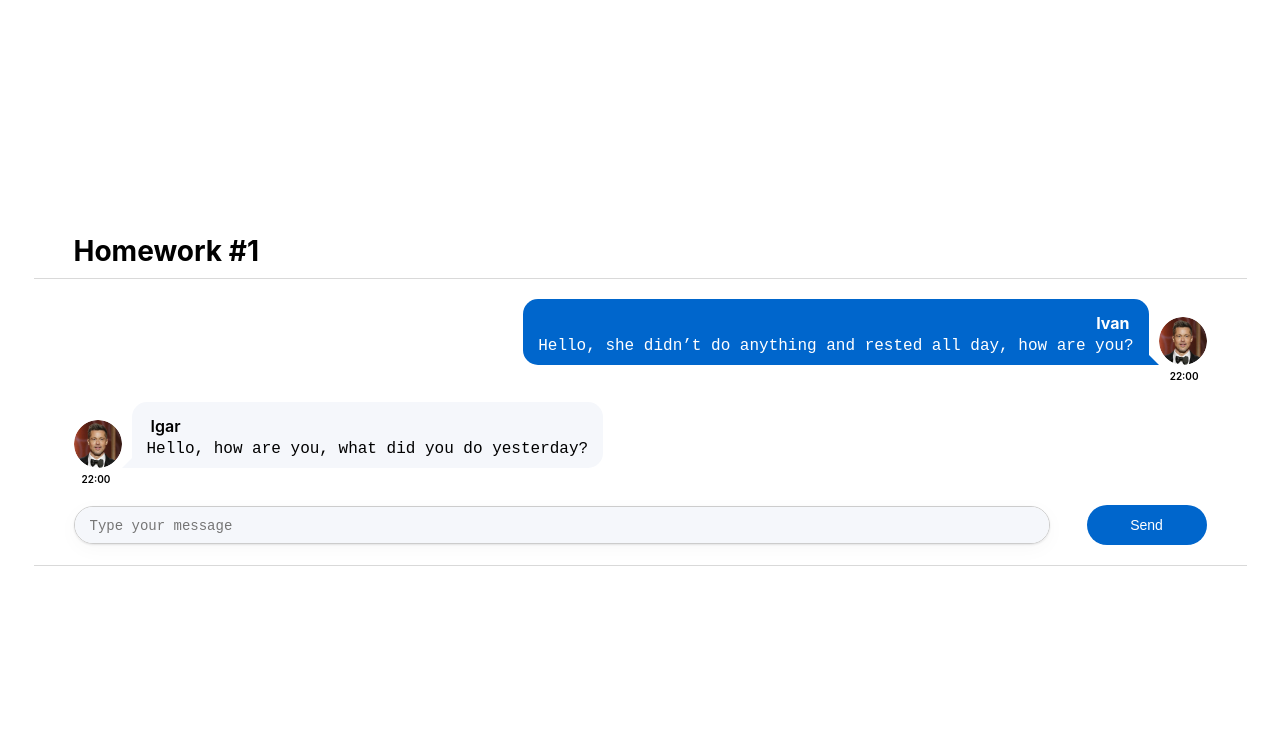
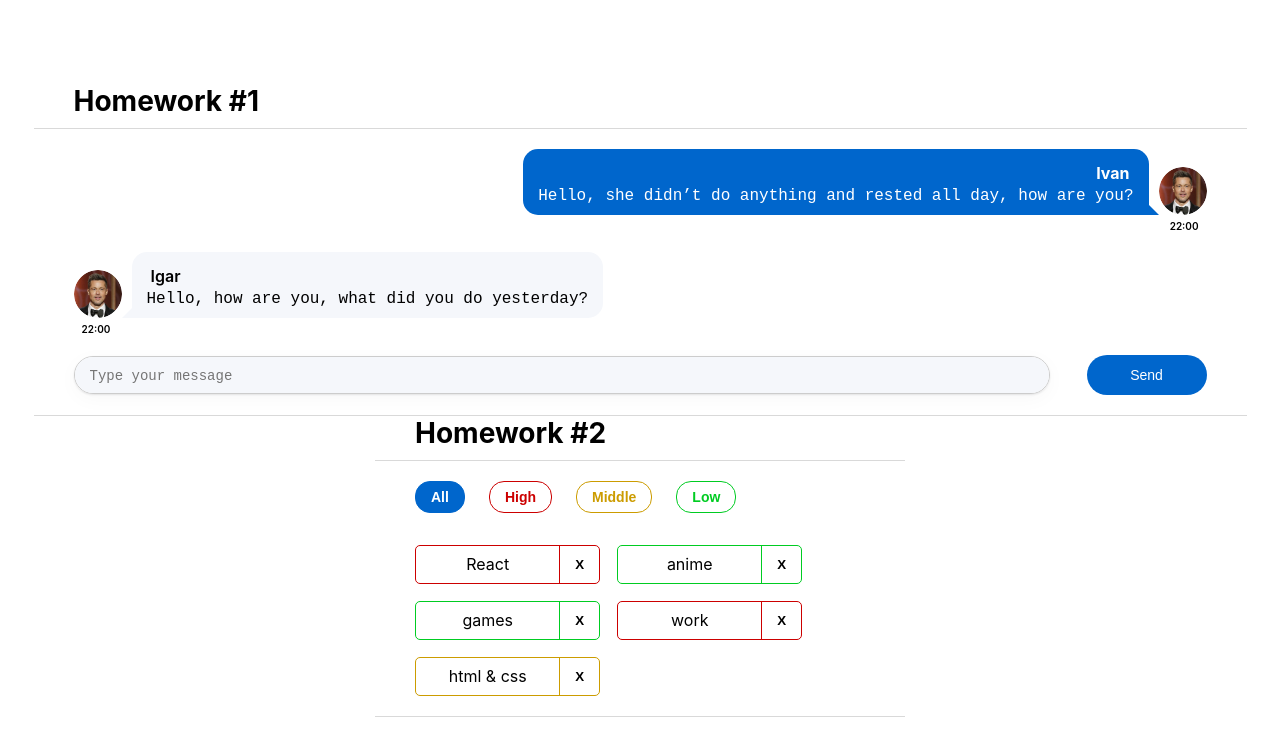
Before and after one commit to Uladzislau25/hws2-master, a React (Create React App) app: page / in a window 1280 px wide. Shown: the top 756 px of the page. Built offline with nearby package versions, Linux system fonts and the light colour scheme.

Commit message:
feat: add new HW

```diff
--- a/package.json
+++ b/package.json
@@ -1,6 +1,6 @@
 {
   "name": "hws2",
-  "homepage": "http://IgnatZakalinsky.github.io/hws2",
+  "homepage": "https://Uladzislau25.github.io/hws2-master",
   "version": "0.1.0",
   "private": true,
   "dependencies": {
@@ -15,8 +15,7 @@
     "@types/react": "18.0.17",
     "@types/react-dom": "18.0.6",
     "@types/uuid": "8.3.4",
-    "axios": "0.27.2",
-    "gh-pages": "4.0.0",
+    "gh-pages": "^6.3.0",
     "react": "18.2.0",
     "react-dom": "18.2.0",
     "react-redux": "8.0.4",
--- a/src/s1-main/App.module.css
+++ b/src/s1-main/App.module.css
@@ -1,5 +1,6 @@
 .App {
     display: flex;
+    flex-direction: column;
     align-items: center;
     justify-content: center;
     --header_height: 60px;
--- a/src/s1-main/App.tsx
+++ b/src/s1-main/App.tsx
@@ -1,13 +1,14 @@
 import React from 'react'
 import s from './App.module.css'
 import HW1 from '../s2-homeworks/hw01/HW1'
+import HW2 from "../s2-homeworks/hw02/HW2";
 
 function App() {
     return (
         <div className={s.App}>
             <HW1/>
             {/*раскомментировать по ходу выполнения*/}
-            {/*<HW2/>*/}
+            <HW2/>
             {/*<HW3/>*/}
             {/*<HW4/>*/}
 
--- a/src/s2-homeworks/hw02/HW2.tsx
+++ b/src/s2-homeworks/hw02/HW2.tsx
@@ -17,16 +17,16 @@ import s2 from '../../s1-main/App.module.css'
 * */
 
 // types
-export type AffairPriorityType = any // need to fix any
+export type AffairPriorityType = 'high' | 'low' | 'middle'
 export type AffairType = {
-    _id: any // need to fix any
-    name: any // need to fix any
+    _id: number
+    name: string
     priority: AffairPriorityType
 }
 export type FilterType = 'all' | AffairPriorityType
 
 // constants
-const defaultAffairs: any = [ // need to fix any
+const defaultAffairs: AffairType[] = [
     {_id: 1, name: 'React', priority: 'high'}, // студенты могут изменить содержимое name и количество элементов в массиве, ...priority не менять!
     {_id: 2, name: 'anime', priority: 'low'},
     {_id: 3, name: 'games', priority: 'low'},
@@ -35,23 +35,21 @@ const defaultAffairs: any = [ // need to fix any
 ]
 
 // pure helper functions
-export const filterAffairs = (affairs: any, filter: any): any => { // need to fix any
-
-
-    return affairs // need to fix
+export const filterAffairs = (affairs: AffairType[], filter: FilterType): AffairType[] => {
+if (filter === 'all') return affairs;
+return affairs.filter(a => a.priority === filter)
 }
-export const deleteAffair = (affairs: any, _id: any): any => { // need to fix any
-
-    return affairs // need to fix
+export const deleteAffair = (affairs: AffairType[], _id: AffairType['_id']): AffairType[] => {
+    return affairs.filter(a => a._id !== _id)
 }
 
 function HW2() {
-    const [affairs, setAffairs] = useState<any>(defaultAffairs) // need to fix any
+    const [affairs, setAffairs] = useState<AffairType[]>(defaultAffairs)
     const [filter, setFilter] = useState<FilterType>('all')
 
     const filteredAffairs = filterAffairs(affairs, filter)
-    const deleteAffairCallback = (_id: any) => { // need to fix any
-        // need to fix
+    const deleteAffairCallback = (_id: number) => {
+        setAffairs(prev => deleteAffair(prev, _id))
     }
 
     return (
--- a/src/s2-homeworks/hw02/affairs/Affairs.tsx
+++ b/src/s2-homeworks/hw02/affairs/Affairs.tsx
@@ -4,24 +4,24 @@ import {AffairType, FilterType} from '../HW2'
 import s from './Affairs.module.css'
 
 type AffairsPropsType = {
-    data: any // need to fix any
-    setFilter: any
-    deleteAffairCallback: any
+    data: AffairType[] // need to fix any
+    setFilter: (filter: FilterType) => void
+    deleteAffairCallback: (_id: number) => void
     filter: FilterType
 }
 
 function Affairs(props: AffairsPropsType) {
     const setAll = () => {
-        // need to fix
+        return props.setFilter('all')
     }
     const setHigh = () => {
-        // need to fix
+        return props.setFilter('high')
     }
     const setMiddle = () => {
-        // need to fix
+        return props.setFilter('middle')
     }
     const setLow = () => {
-        // need to fix
+        return props.setFilter('low')
     }
 
     const cnAll = s.button + ' ' + s.all + (props.filter === 'all' ? ' ' + s.active : '')
--- a/src/s2-homeworks/hw02/affairs/affair/Affair.tsx
+++ b/src/s2-homeworks/hw02/affairs/affair/Affair.tsx
@@ -4,14 +4,13 @@ import s from './Affair.module.css'
 import s2 from '../Affairs.module.css'
 
 type AffairPropsType = {
-    // key не нужно типизировать
     affair: AffairType
-    deleteAffairCallback: any // need to fix any
+    deleteAffairCallback: (_id: number) => void
 }
 
 function Affair(props: AffairPropsType) {
     const deleteCallback = () => {
-        // need to fix
+        props.deleteAffairCallback(props.affair._id)
     }
 
     const nameClass = s.name + ' ' + s2[props.affair.priority]
@@ -24,9 +23,7 @@ function Affair(props: AffairPropsType) {
             className={affairClass}
         >
             <div id={'hw2-name-' + props.affair._id} className={nameClass}>
-                {/*создаёт студент*/}
-
-                {/**/}
+                {props.affair.name}
             </div>
             <div id={'hw2-priority-' + props.affair._id} hidden>
                 {props.affair.priority}
@@ -35,7 +32,7 @@ function Affair(props: AffairPropsType) {
             <button
                 id={'hw2-button-delete-' + props.affair._id}
                 className={buttonClass}
-                // need to fix
+                onClick={deleteCallback}
 
             >
                 {/*текст кнопки могут изменить студенты*/}
```
Also changed, not shown: 2 other files (tests, documents, lock files or other folders).
